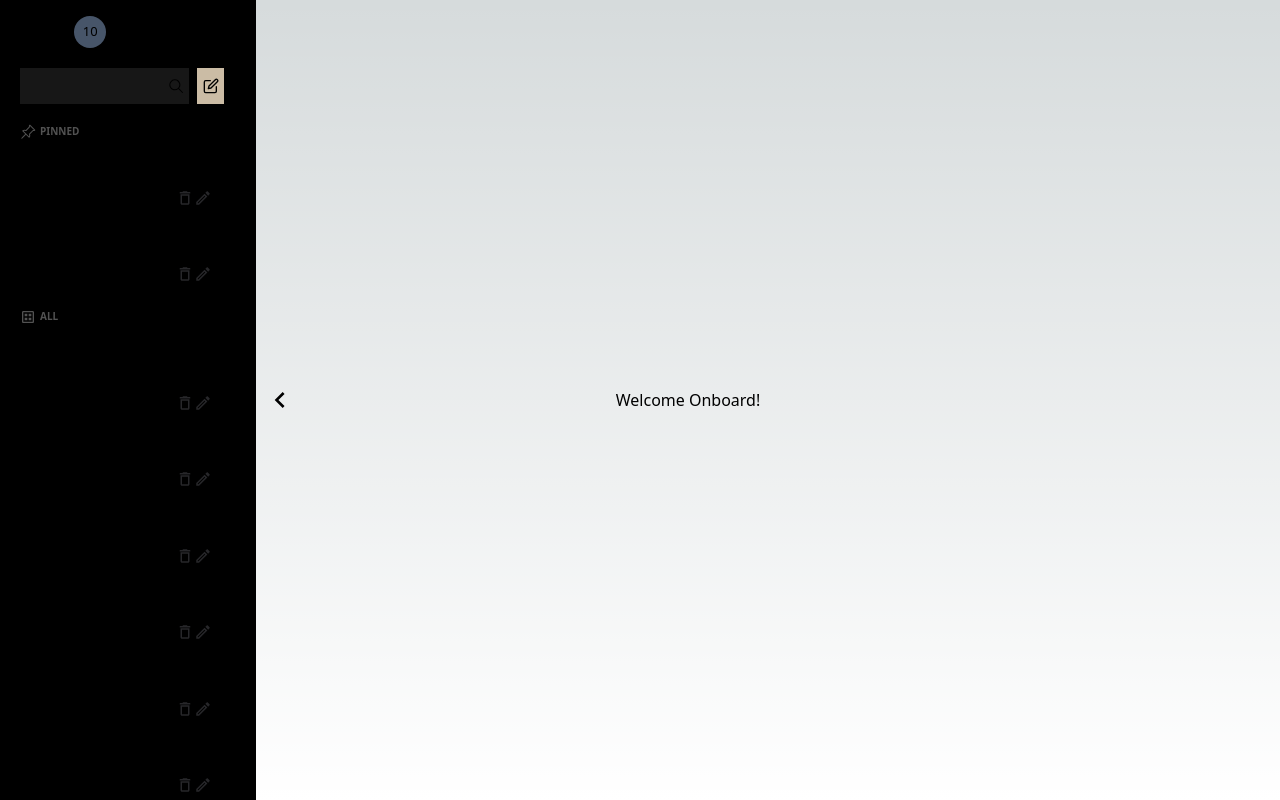
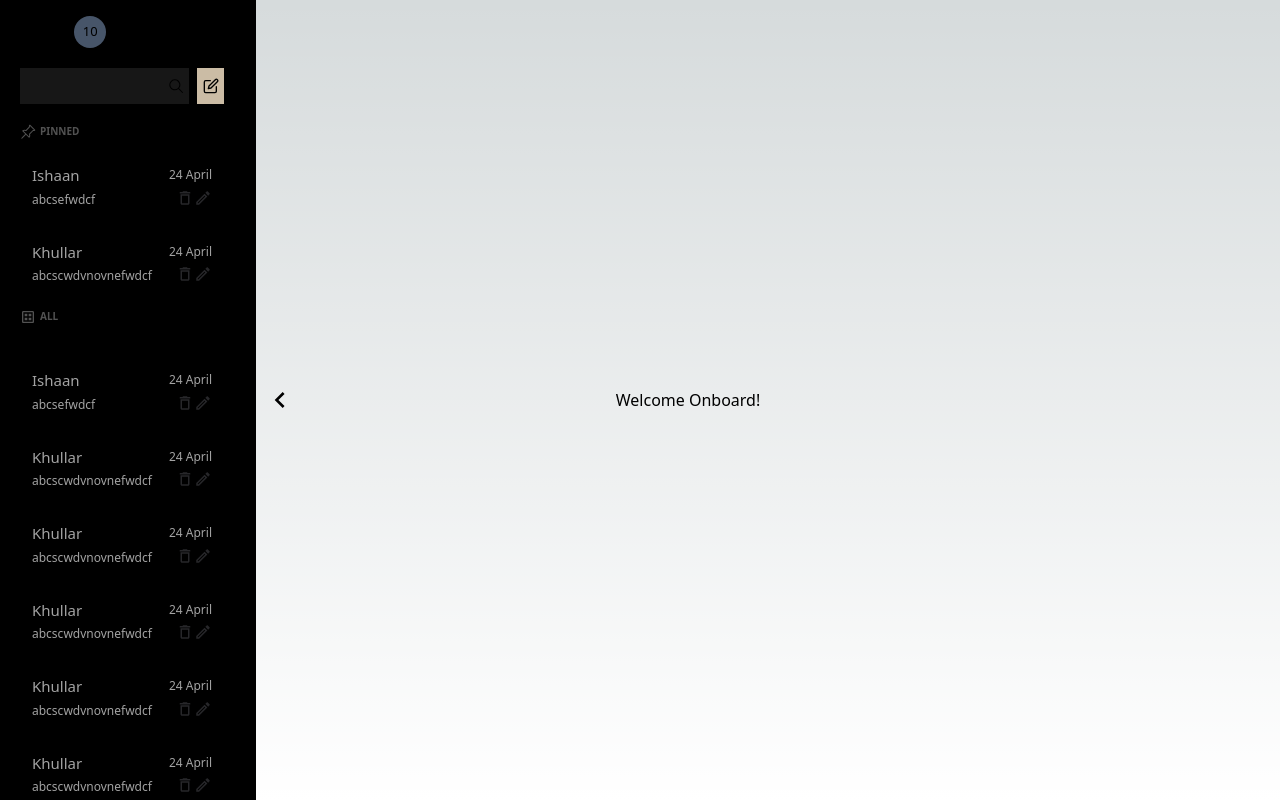
Before and after one commit to ishk9/getYourDiet, a Next.js app in the folder client/: page /Home in a window 1280 px wide. Built offline with nearby package versions, Linux system fonts and the light colour scheme.

Commit message:
Style: Switched to dark mode

```diff
--- a/client/components/Chat.js
+++ b/client/components/Chat.js
@@ -7,14 +7,14 @@ function Chat({props}) {
         <div className="flex flex-col justify-center items-start hover:bg-neutral-900  p-3 my-1 rounded-lg">
             <div className="flex w-full justify-between items-center">
                 {/* Name */}
-                <p className='text-[15px]'>{props.name}</p>
+                <p className='text-[15px] text-neutral-400'>{props.name}</p>
                 {/* Date */}
-                <p className='text-[12px]'>{props.date}</p>
+                <p className='text-[12px] text-neutral-400'>{props.date}</p>
             </div>
 
             <div className='flex w-full justify-between items-center'>
                 {/* Description */}
-                <p className='text-[12px] mt-1'>{props.description}</p>
+                <p className='text-[12px] mt-1 text-neutral-400'>{props.description}</p>
 
                 <div className='flex'>
                     <button onClick={() => {}}>
```
